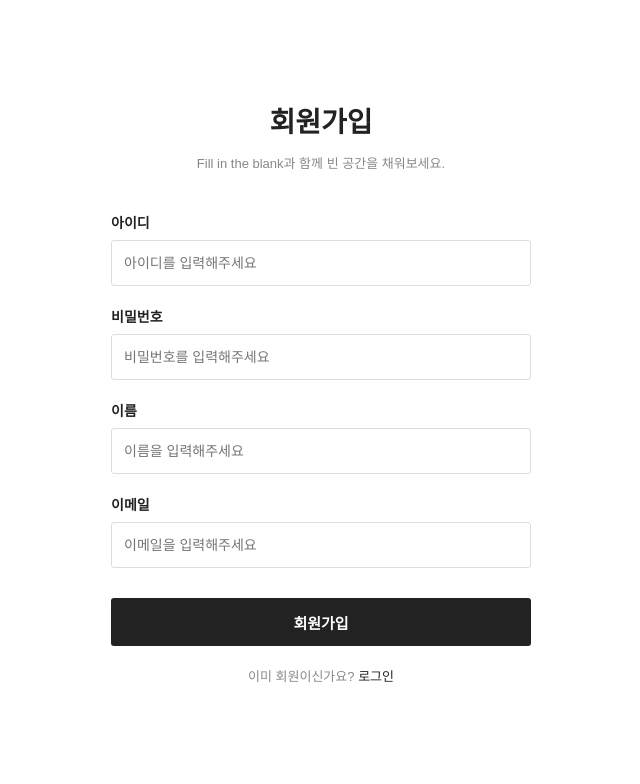
After one commit to jungnoeun/fillTheBlank, a Java web app: page /signup in a window 1280 px wide. The commit adds this page. Shown: the top 784 px of the page, without its empty margins (319-959 px from the left). Run offline with Spring Boot 4, a stand-in JSP engine, Linux system fonts and the light colour scheme.

Commit message:
feat: 회원가입 엔티티 및 서비스 로직 구현

```diff
--- a/fill_the_blank/pom.xml
+++ b/fill_the_blank/pom.xml
@@ -80,6 +80,11 @@
     		<artifactId>jakarta.servlet.jsp.jstl</artifactId>
 		</dependency>
 
+	<dependency>
+    		<groupId>org.springframework.security</groupId>
+   		 <artifactId>spring-security-crypto</artifactId>
+	</dependency>
+
 	</dependencies>
 
 	<build>
--- /dev/null
+++ b/fill_the_blank/src/main/java/com/code/fill_the_blank/controller/MemberController.java
@@ -0,0 +1,28 @@
+package com.code.fill_the_blank.controller;
+
+import org.springframework.stereotype.Controller;
+import org.springframework.web.bind.annotation.GetMapping;
+import org.springframework.web.bind.annotation.PostMapping;
+
+import com.code.fill_the_blank.dto.Member;
+import com.code.fill_the_blank.service.MemberService;
+
+@Controller
+public class MemberController {
+	private final MemberService memberService;
+
+	public MemberController(MemberService memberService) {
+		this.memberService = memberService;
+	}
+
+	@GetMapping("/signup")
+	public String signupPage() {
+		return "idleSpace/signup";
+	}
+
+	@PostMapping("/signup")
+	public String signup(Member member) {
+		memberService.signup(member);
+		return "redirect:/introduction";
+	}
+}
--- /dev/null
+++ b/fill_the_blank/src/main/webapp/WEB-INF/views/idleSpace/signup.jsp
@@ -0,0 +1,170 @@
+<%@ page language="java" contentType="text/html; charset=UTF-8"
+    pageEncoding="UTF-8"%>
+
+<!DOCTYPE html>
+<html lang="ko">
+
+<head>
+<meta charset="UTF-8">
+<title>회원가입 | Fill in the blank</title>
+
+<style>
+
+* {
+	box-sizing: border-box;
+}
+
+body {
+	margin: 0;
+	font-family: Arial, "Noto Sans KR", sans-serif;
+	background-color: #fff;
+	color: #222;
+}
+
+.signup-container {
+	width: 420px;
+	margin: 100px auto;
+}
+
+.signup-title {
+	text-align: center;
+	margin-bottom: 40px;
+}
+
+.signup-title h1 {
+	font-size: 28px;
+	margin-bottom: 10px;
+}
+
+.signup-title p {
+	font-size: 13px;
+	color: #888;
+}
+
+.form-group {
+	margin-bottom: 20px;
+}
+
+.form-group label {
+	display: block;
+	font-size: 14px;
+	font-weight: 600;
+	margin-bottom: 8px;
+}
+
+.form-group input {
+	width: 100%;
+	height: 46px;
+	padding: 0 12px;
+	border: 1px solid #ddd;
+	border-radius: 3px;
+	font-size: 14px;
+	outline: none;
+}
+
+.form-group input:focus {
+	border-color: #222;
+}
+
+.signup-button {
+	width: 100%;
+	height: 48px;
+	margin-top: 10px;
+	border: none;
+	background-color: #222;
+	color: #fff;
+	font-size: 15px;
+	font-weight: 600;
+	cursor: pointer;
+	border-radius: 3px;
+}
+
+.signup-button:hover {
+	background-color: #444;
+}
+
+.login-link {
+	text-align: center;
+	margin-top: 20px;
+	font-size: 13px;
+	color: #888;
+}
+
+.login-link a {
+	color: #222;
+	text-decoration: none;
+}
+
+</style>
+
+</head>
+
+<body>
+
+<div class="signup-container">
+
+	<div class="signup-title">
+		<h1>회원가입</h1>
+		<p>Fill in the blank과 함께 빈 공간을 채워보세요.</p>
+	</div>
+
+
+	<form action="/signup" method="post">
+
+		<div class="form-group">
+			<label for="username">아이디</label>
+			<input type="text"
+				   id="username"
+				   name="username"
+				   placeholder="아이디를 입력해주세요"
+				   required>
+		</div>
+
+
+		<div class="form-group">
+			<label for="password">비밀번호</label>
+			<input type="password"
+				   id="password"
+				   name="password"
+				   placeholder="비밀번호를 입력해주세요"
+				   required>
+		</div>
+
+
+		<div class="form-group">
+			<label for="name">이름</label>
+			<input type="text"
+				   id="name"
+				   name="name"
+				   placeholder="이름을 입력해주세요"
+				   required>
+		</div>
+
+
+		<div class="form-group">
+			<label for="email">이메일</label>
+			<input type="email"
+				   id="email"
+				   name="email"
+				   placeholder="이메일을 입력해주세요"
+				   required>
+		</div>
+
+
+		<button type="submit" class="signup-button">
+			회원가입
+		</button>
+
+	</form>
+
+
+	<div class="login-link">
+		이미 회원이신가요?
+		<a href="#">로그인</a>
+	</div>
+
+</div>
+
+</body>
+
+</html>
--- a/fill_the_blank/src/main/webapp/WEB-INF/views/idleSpace/startpage.jsp
+++ b/fill_the_blank/src/main/webapp/WEB-INF/views/idleSpace/startpage.jsp
@@ -295,7 +295,7 @@ body {
 	<nav class="header-nav">
 		<a href="#" class="active">메인 페이지</a>
 		<a href="#">로그인</a>
-		<a href="#">회원가입</a>
+		<a href="/signup">회원가입</a>
 	</nav>
 
 </header>
```
Also changed, not shown: fill_the_blank/src/main/java/com/code/fill_the_blank/dto/Member.java (added, +41 -0 lines), fill_the_blank/src/main/java/com/code/fill_the_blank/repository/MemberRepository.java (added, +36 -0 lines), fill_the_blank/src/main/java/com/code/fill_the_blank/service/MemberService.java (added, +20 -0 lines).
